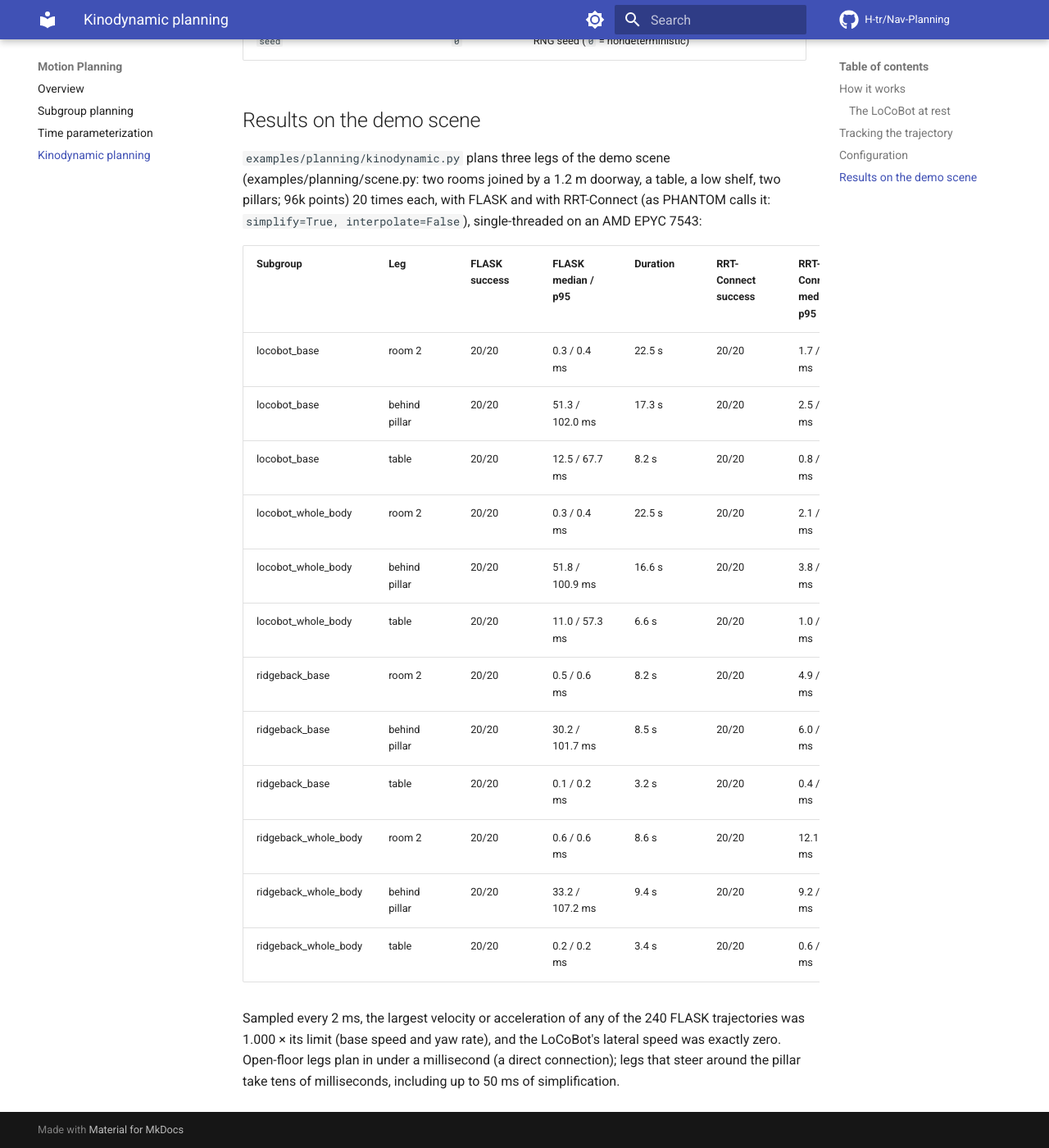
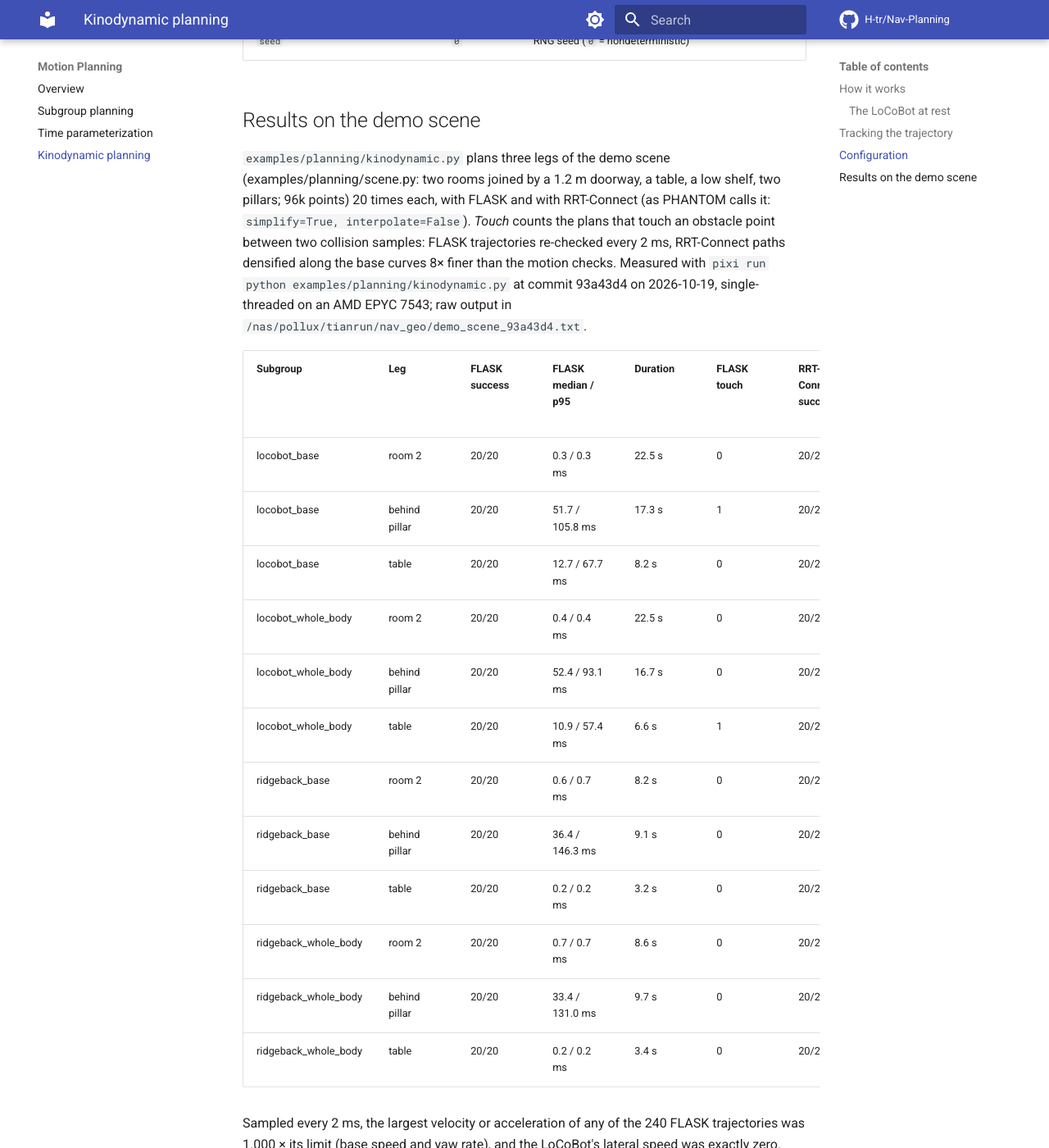
Before and after one commit to H-tr/Nav-Planning, an MkDocs documentation site: the page built from docs/planning/kinodynamic.md, in a window 1280 px wide and 1400 px high, scrolled down 2963 px. Shown: the whole window at 82% size. Built offline with MkDocs 1.6.1 and Material for MkDocs 9.7.7, drawn with Linux system fonts in a browser that asks for light colours; comment, search, counter and statistics services are not loaded; some of the changed text lies outside the part shown.

Commit message:
Docs: re-measure the demo scene
The FLASK and RRT-Connect tables, the collisions between samples and
the landing-page figures come from examples/planning/kinodynamic.py on
this build (commit 93a43d4, 2026-10-19, AMD EPYC 7543), which now also
counts the plans that touch an obstacle point between collision
samples; each page names the command and the raw output.

Co-Authored-By: Claude Opus 5.5 (1M context) <noreply@anthropic.com>

````diff
--- a/docs/planning/kinodynamic.md
+++ b/docs/planning/kinodynamic.md
@@ -111,9 +111,9 @@ result = planner.plan_kinodynamic(q_now, new_goal, start_velocity=qd_now)
 ```
 
 Trajectories are collision-free at zero clearance, up to the sampling
-resolution, like every VAMP edge: re-checked every 2 ms, 1–3 % of the
-demo-scene trajectories (50 seeds per leg and subgroup) touch an
-obstacle point between two collision samples.
+resolution, like every VAMP edge: re-checked every 2 ms, 2 of the 240
+demo-scene trajectories touch an obstacle point between two collision
+samples ([results](#results-on-the-demo-scene)).
 
 ## Configuration
 
@@ -139,26 +139,32 @@ can be scaled with `velocity_scale` / `acceleration_scale`.
 (examples/planning/scene.py: two rooms joined by a 1.2 m doorway, a
 table, a low shelf, two pillars; 96k points) 20 times each, with FLASK
 and with RRT-Connect (as PHANTOM calls it: `simplify=True,
-interpolate=False`), single-threaded on an AMD EPYC 7543:
+interpolate=False`).  *Touch* counts the plans that touch an obstacle
+point between two collision samples: FLASK trajectories re-checked
+every 2 ms, RRT-Connect paths densified along the base curves 8× finer
+than the motion checks.
+Measured with `pixi run python examples/planning/kinodynamic.py` at
+commit 93a43d4 on 2026-10-19, single-threaded on an AMD EPYC 7543; raw
+output in `/nas/pollux/tianrun/nav_geo/demo_scene_93a43d4.txt`.
 
-| Subgroup | Leg | FLASK success | FLASK median / p95 | Duration | RRT-Connect success | RRT-Connect median / p95 |
-|---|---|---|---|---|---|---|
-| locobot_base | room 2 | 20/20 | 0.3 / 0.4 ms | 22.5 s | 20/20 | 1.7 / 2.9 ms |
-| locobot_base | behind pillar | 20/20 | 51.3 / 102.0 ms | 17.3 s | 20/20 | 2.5 / 6.7 ms |
-| locobot_base | table | 20/20 | 12.5 / 67.7 ms | 8.2 s | 20/20 | 0.8 / 1.4 ms |
-| locobot_whole_body | room 2 | 20/20 | 0.3 / 0.4 ms | 22.5 s | 20/20 | 2.1 / 13.2 ms |
-| locobot_whole_body | behind pillar | 20/20 | 51.8 / 100.9 ms | 16.6 s | 20/20 | 3.8 / 34.7 ms |
-| locobot_whole_body | table | 20/20 | 11.0 / 57.3 ms | 6.6 s | 20/20 | 1.0 / 1.9 ms |
-| ridgeback_base | room 2 | 20/20 | 0.5 / 0.6 ms | 8.2 s | 20/20 | 4.9 / 21.6 ms |
-| ridgeback_base | behind pillar | 20/20 | 30.2 / 101.7 ms | 8.5 s | 20/20 | 6.0 / 29.9 ms |
-| ridgeback_base | table | 20/20 | 0.1 / 0.2 ms | 3.2 s | 20/20 | 0.4 / 1.0 ms |
-| ridgeback_whole_body | room 2 | 20/20 | 0.6 / 0.6 ms | 8.6 s | 20/20 | 12.1 / 37.7 ms |
-| ridgeback_whole_body | behind pillar | 20/20 | 33.2 / 107.2 ms | 9.4 s | 20/20 | 9.2 / 60.4 ms |
-| ridgeback_whole_body | table | 20/20 | 0.2 / 0.2 ms | 3.4 s | 20/20 | 0.6 / 1.9 ms |
+| Subgroup | Leg | FLASK success | FLASK median / p95 | Duration | FLASK touch | RRT-Connect success | RRT-Connect median / p95 | RRT-Connect touch |
+|---|---|---|---|---|---|---|---|---|
+| locobot_base | room 2 | 20/20 | 0.3 / 0.3 ms | 22.5 s | 0 | 20/20 | 2.2 / 7.2 ms | 0 |
+| locobot_base | behind pillar | 20/20 | 51.7 / 105.8 ms | 17.3 s | 1 | 20/20 | 3.1 / 9.5 ms | 0 |
+| locobot_base | table | 20/20 | 12.7 / 67.7 ms | 8.2 s | 0 | 20/20 | 1.0 / 1.7 ms | 0 |
+| locobot_whole_body | room 2 | 20/20 | 0.4 / 0.4 ms | 22.5 s | 0 | 20/20 | 2.3 / 4.8 ms | 0 |
+| locobot_whole_body | behind pillar | 20/20 | 52.4 / 93.1 ms | 16.7 s | 0 | 20/20 | 2.8 / 15.8 ms | 1 |
+| locobot_whole_body | table | 20/20 | 10.9 / 57.4 ms | 6.6 s | 1 | 20/20 | 0.9 / 1.6 ms | 0 |
+| ridgeback_base | room 2 | 20/20 | 0.6 / 0.7 ms | 8.2 s | 0 | 20/20 | 16.0 / 42.9 ms | 0 |
+| ridgeback_base | behind pillar | 20/20 | 36.4 / 146.3 ms | 9.1 s | 0 | 20/20 | 8.5 / 41.6 ms | 1 |
+| ridgeback_base | table | 20/20 | 0.2 / 0.2 ms | 3.2 s | 0 | 20/20 | 0.6 / 1.2 ms | 0 |
+| ridgeback_whole_body | room 2 | 20/20 | 0.7 / 0.7 ms | 8.6 s | 0 | 20/20 | 7.5 / 61.3 ms | 0 |
+| ridgeback_whole_body | behind pillar | 20/20 | 33.4 / 131.0 ms | 9.7 s | 0 | 20/20 | 24.0 / 66.4 ms | 1 |
+| ridgeback_whole_body | table | 20/20 | 0.2 / 0.2 ms | 3.4 s | 0 | 20/20 | 0.7 / 1.7 ms | 0 |
 
 Sampled every 2 ms, the largest velocity or acceleration of any of the
 240 FLASK trajectories was 1.000 × its limit (base speed and yaw rate),
 and the LoCoBot's lateral speed was exactly zero.  Open-floor legs plan
 in under a millisecond (a direct connection); legs that steer around
-the pillar take tens of milliseconds, including up to 50 ms of
-simplification.
+the pillar take tens of milliseconds, including up to 50 ms
+(`simplify_time_limit`) of simplification.
````
Also changed, not shown: README.md (+21 -18 lines), docs/index.md (+4 -3 lines), docs/planning/index.md (+4 -3 lines).
